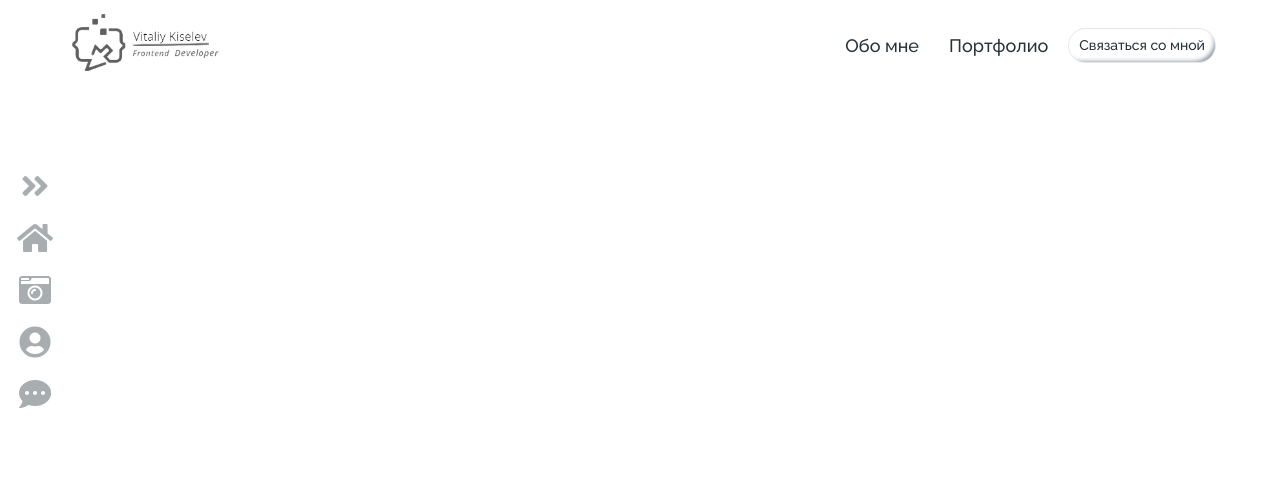
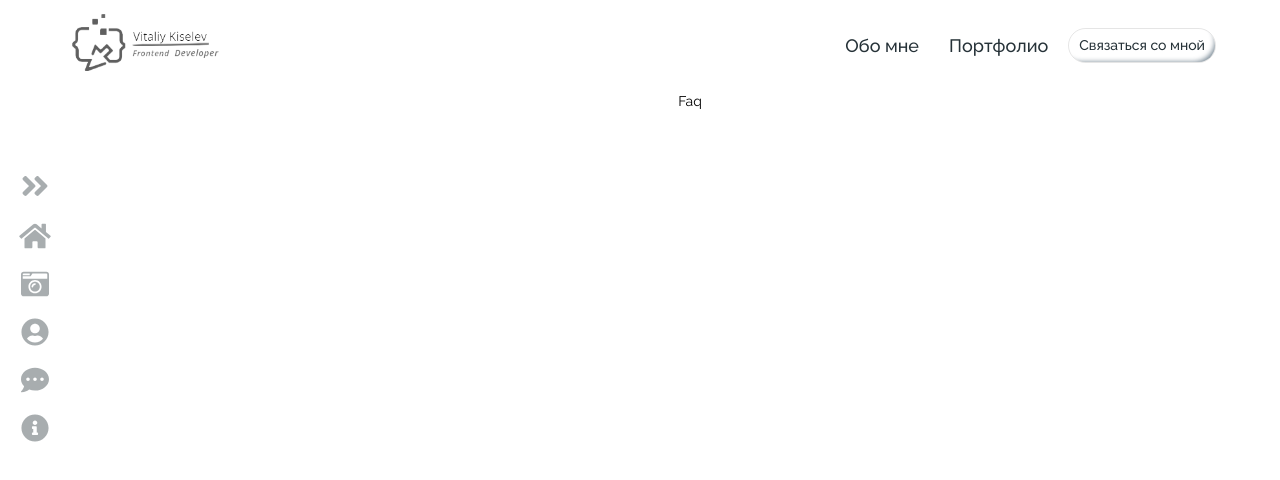
Before and after one commit to Vit4ly/portfolio-v2, a Vue app: page /faq in a window 1280 px wide. Shown: the top 480 px of the page. Built offline with nearby package versions, Linux system fonts and the light colour scheme.

Commit message:
Добавил компонент FAQ и подправил стили SideBar

```diff
--- a/src/components/TheNavBar.vue
+++ b/src/components/TheNavBar.vue
@@ -114,6 +114,7 @@ export default {
         { name: "Портфолио", path: "/portfolio" },
         { name: "Навыки", path: "/skills" },
         { name: "Контакты", path: "/contact" },
+        { name: "FAQ", path: "/faq" },
       ],
     };
   },
@@ -239,7 +240,9 @@ export default {
     @media (max-width: 736px) and (orientation: landscape) {
       display: none;
     }
-
+    @media (min-width: 679px) {
+      display: none;
+    }
     &__item {
       display: flex;
       justify-content: center;
--- a/src/components/TheSideBar.vue
+++ b/src/components/TheSideBar.vue
@@ -5,36 +5,48 @@
     :class="{ show: showSidebar }"
   >
     <div class="control">
-      <i class="fas fa-angle-double-right" @click="showNav"></i>
+      <font-awesome-icon
+        class="control__icon"
+        icon="angle-double-right"
+        @click="showNav"
+      />
     </div>
     <div class="navigation-icons">
-      <router-link to="/aboutme" exact><i class="fas fa-home"></i></router-link>
-      <router-link to="/portfolio" exact
-        ><i class="fas fa-camera-retro"></i
-      ></router-link>
-      <router-link to="/skills" exact
-        ><i class="fas fa-user-circle"></i
-      ></router-link>
-      <router-link to="/contact" exact
-        ><i class="fas fa-comment-dots"></i
-      ></router-link>
-      <!--      <i class="fas fa-info-circle"></i>-->
+      <router-link
+        v-for="{ path, icon, type } in menu"
+        :key="path"
+        :to="path"
+        exact
+      >
+        <font-awesome-icon
+          :icon="[type, icon]"
+          class="navigation-icons__nav-icon"
+        />
+      </router-link>
     </div>
     <div class="navigation-links">
       <transition-group name="fade">
-        <router-link to="/aboutme" v-show="showLink" key="1" exact
-          >Обо мне</router-link
+        <router-link
+          v-for="({ path, name }, id) in menu"
+          :to="path"
+          :key="id + 1"
+          v-show="showLink"
+          exact
+          >{{ name }}</router-link
         >
-        <router-link to="/portfolio" v-show="showLink" key="2" exact
-          >Портфолио</router-link
-        >
-        <router-link to="/skills" v-show="showLink" key="3" exact
-          >Навыки</router-link
-        >
-        <router-link to="/contact" v-show="showLink" key="4" exact
-          >Контакты</router-link
-        >
-        <!--        <router-link to="" v-show="showLink" key="5">FAQ</router-link>-->
+        <!--        <router-link to="path" v-show="showLink" key="1" exact-->
+        <!--          >Обо мне</router-link-->
+        <!--        >-->
+        <!--        <router-link to="/portfolio" v-show="showLink" key="2" exact-->
+        <!--          >Портфолио</router-link-->
+        <!--        >-->
+        <!--        <router-link to="/skills" v-show="showLink" key="3" exact-->
+        <!--          >Навыки</router-link-->
+        <!--        >-->
+        <!--        <router-link to="/contact" v-show="showLink" key="4" exact-->
+        <!--          >Контакты</router-link-->
+        <!--        >-->
+        <!--                <router-link to="" v-show="showLink" key="5">FAQ</router-link>-->
       </transition-group>
     </div>
   </div>
@@ -46,6 +58,23 @@ export default {
     return {
       showSidebar: false,
       showLink: false,
+      menu: [
+        { name: "Обо мне", path: "/aboutme", icon: "home", type: "fas" },
+        {
+          name: "Портфолио",
+          path: "/portfolio",
+          icon: "camera-retro",
+          type: "fas",
+        },
+        { name: "Навыки", path: "/skills", icon: "user-circle", type: "fas" },
+        {
+          name: "Контакты",
+          path: "/contact",
+          icon: "comment-dots",
+          type: "fas",
+        },
+        { name: "FAQ", path: "/faq", icon: "info-circle", type: "fas" },
+      ],
     };
   },
   methods: {
@@ -92,7 +121,7 @@ export default {
     width: 50px;
     margin-bottom: 10px;
 
-    i {
+    &__icon {
       font-size: 2rem;
       cursor: pointer;
       color: rgba(38, 50, 56, 0.4);
@@ -103,7 +132,7 @@ export default {
   &.show {
     width: 100vw;
 
-    .control > i {
+    .control__icon {
       color: #304ffe;
       transform: rotateZ(-180deg);
     }
@@ -121,8 +150,8 @@ export default {
     width: 50px;
     float: left;
 
-    i {
-      font-size: 2rem;
+    svg {
+      font-size: 3rem;
       padding: 10px 0;
       cursor: pointer;
       transition: all 0.5s ease-in-out;
@@ -137,14 +166,14 @@ export default {
   }
 
   .navigation-links {
-    padding-top: 14px;
+    padding-top: 12px;
     float: left;
 
     a {
       display: block;
       font-size: 1.35rem;
       padding-left: 10px;
-      margin-bottom: 18px;
+      margin-bottom: 16px;
       cursor: pointer;
       color: #263238;
       &.active {
--- a/src/router/index.js
+++ b/src/router/index.js
@@ -31,6 +31,11 @@ const routes = [
     name: "Portfolio",
     component: () => import("../views/Portfolio.vue"),
   },
+  {
+    path: "/faq",
+    name: "Faq",
+    component: () => import("../views/Faq.vue"),
+  },
 ];
 
 const router = createRouter({
--- /dev/null
+++ b/src/views/Faq.vue
@@ -0,0 +1,11 @@
+<template>
+  <p>Faq</p>
+</template>
+
+<script>
+export default {
+  name: "Faq",
+};
+</script>
+
+<style scoped></style>
```
Also changed, not shown: src/main.js (+12 -0 lines).
